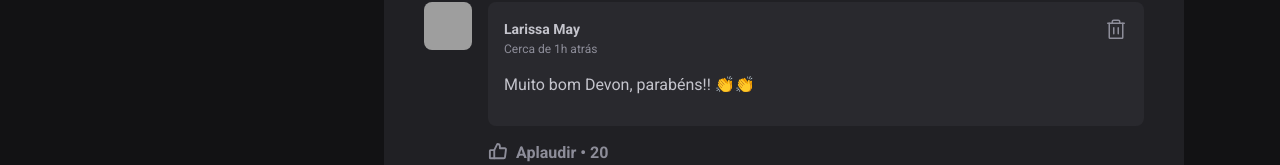
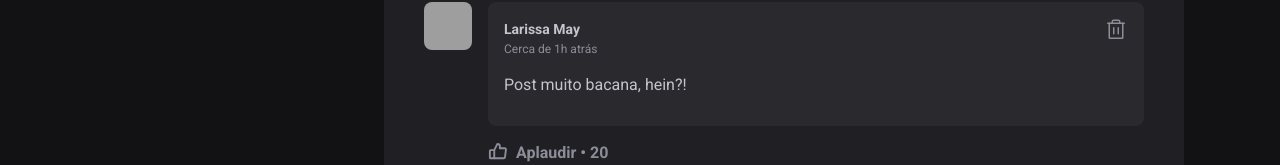
Before and after one commit to larissa-pinheiro/reactjs-ignite-feed, a React (Vite) app: page / in a window 1280 px wide. Shown: the part 589-754 px from the top of the page. Built offline with nearby package versions, Linux system fonts and the light colour scheme; grey boxes are pictures that could not be loaded.

Commit message:
set content

```diff
--- a/src/components/Comment.jsx
+++ b/src/components/Comment.jsx
@@ -4,7 +4,7 @@
 
 import styles from "../styles/Comment.module.css";
 
-export function Comment() {
+export function Comment({ content }) {
   return (
     <div className={styles.comment}>
       <Avatar hasBorder={false} src="https://github.com/larissa-pinheiro.png" />
@@ -28,7 +28,7 @@
             </button>
           </header>
 
-          <p>Muito bom Devon, parabéns!! 👏👏</p>
+          <p>{content}</p>
         </div>
 
         <footer>
```
